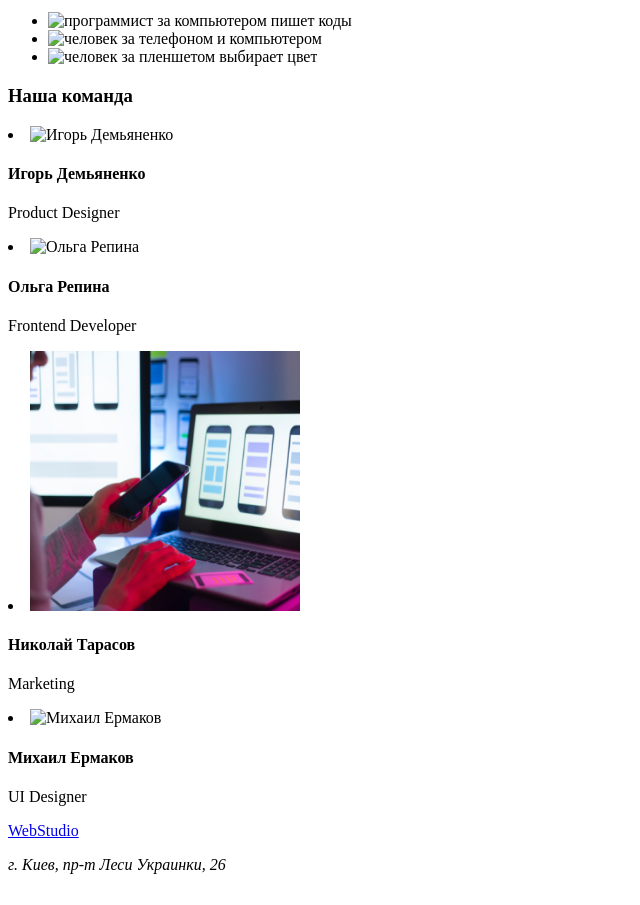
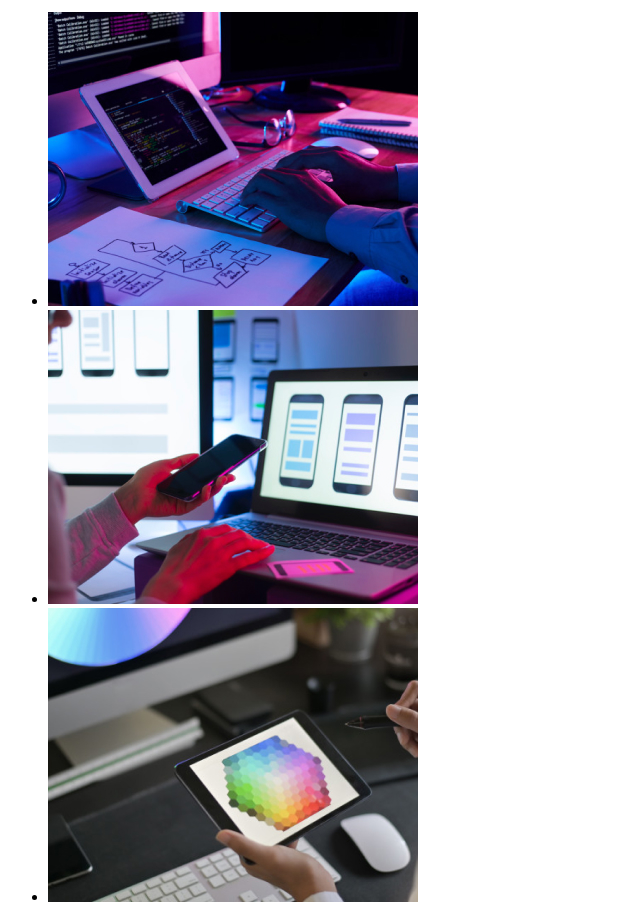
Before and after one commit to annaaostrovvska/goit-markup-hw-01, a plain HTML site: page index.html in a window 1280 px wide. Shown: the part 600-1505 px from the top of the page, without its empty margins (0-640 px from the left). Drawn offline with Linux system fonts and the light colour scheme.

Commit message:
исправление ошибок 2

```diff
--- a/index.html
+++ b/index.html
@@ -45,47 +45,47 @@
         <section>
             <h2>Чем мы занимаемся</h2>
             <ul>
-                <li><img src="img/box 1.jpg"
+                <li><img src="img/box-1.jpg"
                 alt="программист за компьютером пишет коды"
-                width=370px
-                height=294px></li>
-                <li><img src="img/img — копия 2.jpg"
+                width=370
+                height=294></li>
+                <li><img src="img/img-2.jpg"
                 alt="человек за телефоном и компьютером"
-                width=370px
-                height=294px></li>
-                <li><img src="img/box 3.jpg"
+                width=370
+                height=294></li>
+                <li><img src="img/box-3.jpg"
                 alt="человек за пленшетом выбирает цвет "
-                width=370px
-                height=294px></li>
+                width=370
+                height=294></li>
             </ul>
         </section>
         <!-- 5 блок (команда) -->
         <section>
             <h3>Наша команда</h3>
-            <li><img src="img/img.jpg" alt="Игорь Демьяненко"
-            width=270px
-            height=260px></li>
+            <li><img src="img/people/img.jpg" alt="Игорь Демьяненко"
+            width=270
+            height=260></li>
                 <figcaption>
                     <h4>Игорь Демьяненко</h4>
                     <p>Product Designer</p>
                 </figcaption>
-            <li><img src="img/img — копия.jpg" alt="Ольга Репина"
-            width=270px
-            height=260px></li>
+            <li><img src="img/people/img-1.jpg" alt="Ольга Репина"
+            width=270
+            height=260></li>
                 <figcaption>
                     <h4>Ольга Репина</h4>
                     <p>Frontend Developer</p>
                 </figcaption>
-             <li><img src="img/img-2.jpg" alt="Николай Тарасов"
-            width=270px
-            height=260px></li>
+             <li><img src="img/people/img-2.jpg" alt="Николай Тарасов"
+            width=270
+            height=260></li>
                 <figcaption>
                     <h4>Николай Тарасов</h4>
                     <p>Marketing</p>
                 </figcaption>
-            <li><img src="img/img-3.jpg" alt="Михаил Ермаков"
-            width=270px
-            height=260px></li>
+            <li><img src="img/people/img-3.jpg" alt="Михаил Ермаков"
+            width=270
+            height=260></li>
                 <figcaption>
                     <h4>Михаил Ермаков</h4>
                     <p>UI Designer</p>
```
Also changed, not shown: 2 other files.
